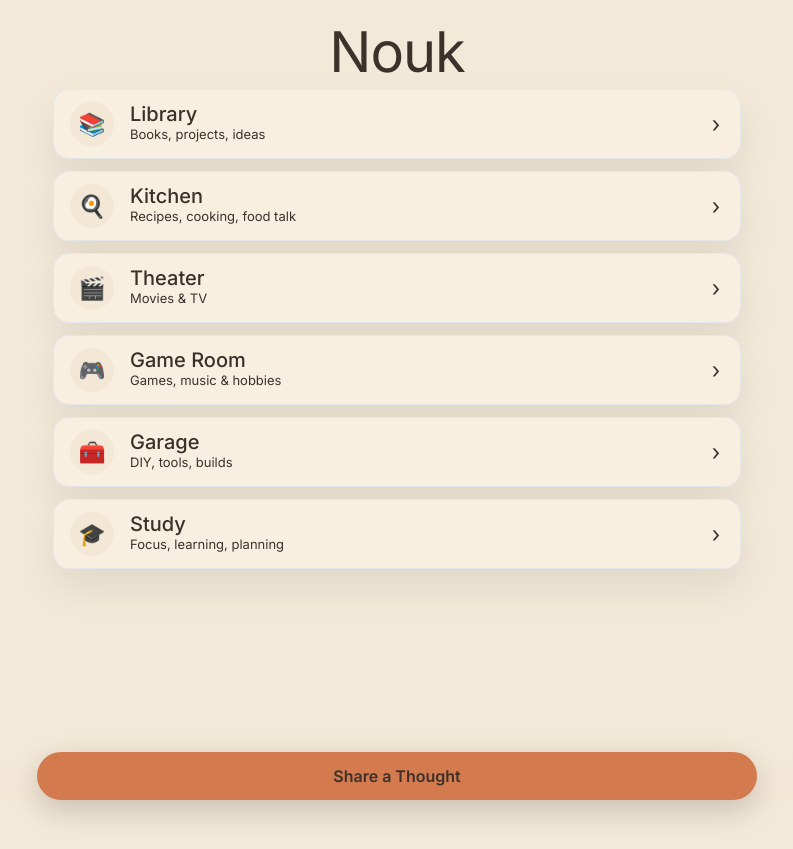
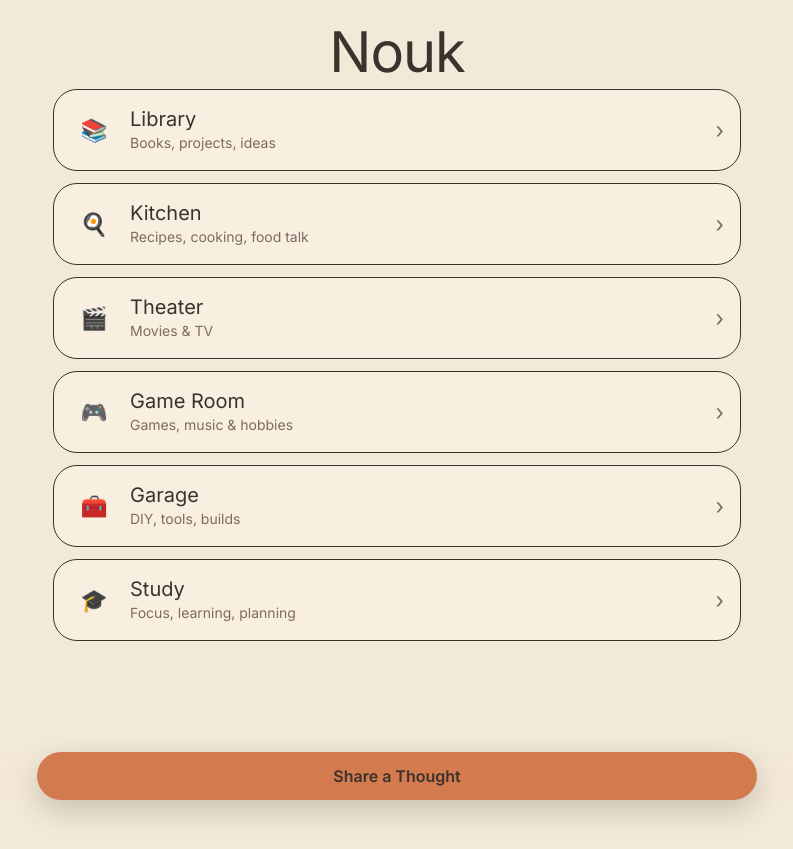
Before and after one commit to dus10-sudo/Nouk-V2, a Next.js app: page / in a window 1280 px wide. Shown: the whole page, without its empty margins (243-1036 px from the left). Before the commit the page ends 800 px from the top, so only its background shows below. Built offline with nearby package versions, Linux system fonts and the light colour scheme; a web font is replaced by a local one.

Commit message:
Update RoomCard.tsx

```diff
--- a/src/components/RoomCard.tsx
+++ b/src/components/RoomCard.tsx
@@ -1,42 +1,44 @@
 // src/components/RoomCard.tsx
+"use client";
+
 import Link from "next/link";
-import type { ComponentType, SVGProps } from "react";
+import type { ComponentType } from "react";
 import { IconChevron } from "@/components/Icons";
 
-type IconType = ComponentType<SVGProps<SVGSVGElement>>;
+type IconComponent = ComponentType<{ className?: string }>;
 
-type Props = {
+type RoomCardProps = {
   href: string;
-  Icon: IconType;
+  Icon: IconComponent;
   title: string;
   subtitle: string;
 };
 
-export default function RoomCard({ href, Icon, title, subtitle }: Props) {
+export default function RoomCard({
+  href,
+  Icon,
+  title,
+  subtitle,
+}: RoomCardProps) {
   return (
     <Link href={href} className="block">
-      <article className="flex items-center justify-between gap-4 rounded-2xl border border-ring bg-card px-4 py-3 shadow-soft hover:shadow-card transition-shadow">
-        <div className="flex items-center gap-4">
-          {/* Icon pill */}
-          <div className="flex h-11 w-11 items-center justify-center rounded-full bg-[var(--paper)] text-ink shadow-card/40">
-            <Icon className="w-5 h-5" />
+      <div className="mb-3 flex items-center justify-between rounded-[24px] border border-[var(--card-border)] bg-[var(--card)] px-4 py-4 shadow-[var(--soft)]">
+        <div className="flex items-center gap-3">
+          <div className="flex h-12 w-12 items-center justify-center rounded-full bg-[var(--chip)] shadow-[var(--chip-shadow)]">
+            <Icon />
           </div>
-
           <div>
-            <div className="room-title font-medium text-ink">
+            <div className="font-serif text-[20px] leading-tight">
               {title}
             </div>
-            <div className="room-sub text-[13px]">
+            <div className="text-[14px] text-[var(--muted)]">
               {subtitle}
             </div>
           </div>
         </div>
 
-        {/* Chevron */}
-        <div className="text-ink/30">
-          <IconChevron className="w-4 h-4" />
-        </div>
-      </article>
+        <IconChevron className="text-[var(--muted)]" />
+      </div>
     </Link>
   );
 }
```
